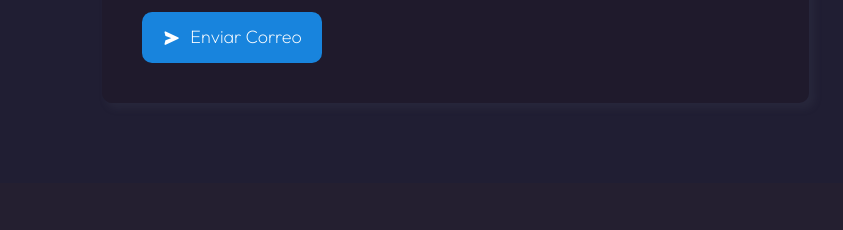
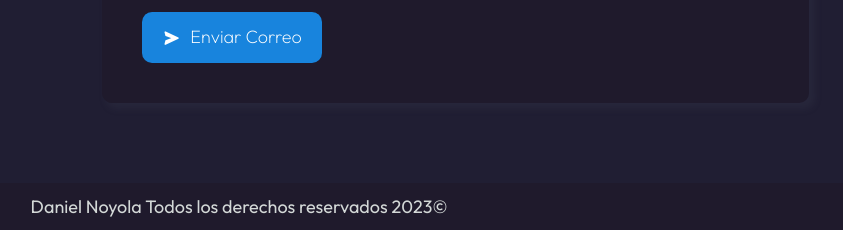
Before and after one commit to Daniel-Noy/Personal-PortafolioWeb, a PHP site: page / in a window 1280 px wide. Shown: the part 4051-4281 px from the top of the page, without its empty margins (401-1244 px from the left). Before the commit the page ends 4114 px from the top, so only its background shows below. Run offline with PHP 8.4, Linux system fonts and the light colour scheme; style sheets or scripts are compiled from the project's sources; some libraries are stand-ins or nearby versions.

Commit message:
Footer creado

```diff
--- /dev/null
+++ b/src/scss/components/_footer.scss
@@ -0,0 +1,12 @@
+@use '../base/variables' as v;
+
+.footer {
+    margin: 0;
+    padding: 1rem;
+    text-align: center;
+    background-color: v.$clr-primary-700;
+
+    p {
+        margin: 0;
+    }
+}
--- a/src/scss/components/_index.scss
+++ b/src/scss/components/_index.scss
@@ -1,4 +1,5 @@
 @forward 'header';
+@forward 'footer';
 @forward 'card';
 @forward 'buttons';
 @forward 'form';
--- /dev/null
+++ b/views/templates/footer.php
@@ -0,0 +1,3 @@
+<footer class="footer">
+    <p class="footer__text">Daniel Noyola Todos los derechos reservados <?php echo date('Y'); ?>&copy;</p>
+</footer>
--- a/views/templates/layout.php
+++ b/views/templates/layout.php
@@ -10,6 +10,7 @@
 <body>
     <?php include_once __DIR__ . '/header.php' ?>
     <?php echo $content; ?>
+    <?php include_once __DIR__ . '/footer.php' ?>
     <script type="module" src="/build/js/app.js" defer></script>
     <script src="https://kit.fontawesome.com/7242c0275d.js" crossorigin="anonymous"></script>
 </body>
```
Also changed, not shown: public/build/css/app.css (deleted), 1 other file.
